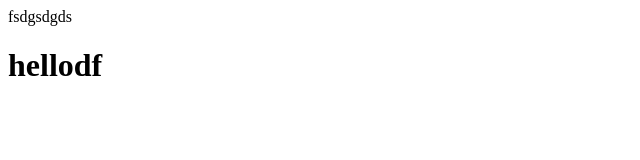
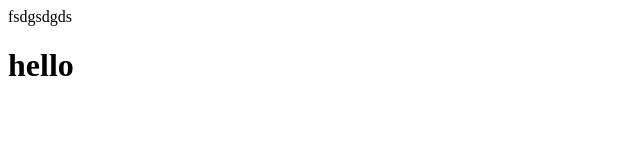
Before and after one commit to theskillboost1/testing, a plain HTML site: page index.html in a window 1280 px wide. Shown: the full height of the page, 0-640 px from the left. Drawn offline with Linux system fonts and the light colour scheme.

Commit message:
Your commit message

```diff
--- a/index.html
+++ b/index.html
@@ -8,6 +8,6 @@
 <body>fsdgsdgds
 
 
-    <h1>hellodf</h1>
+    <h1>hello</h1>
 </body>
 </html>
```
